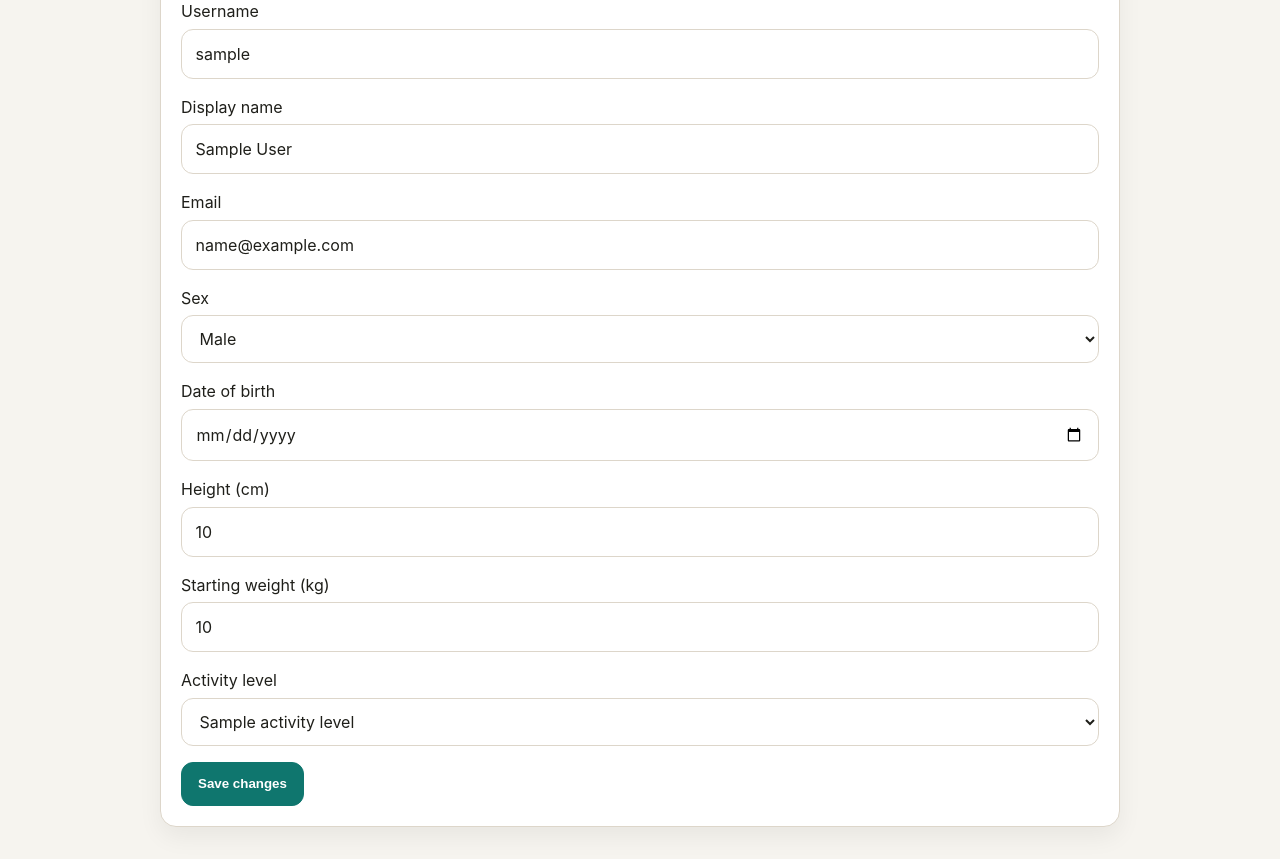
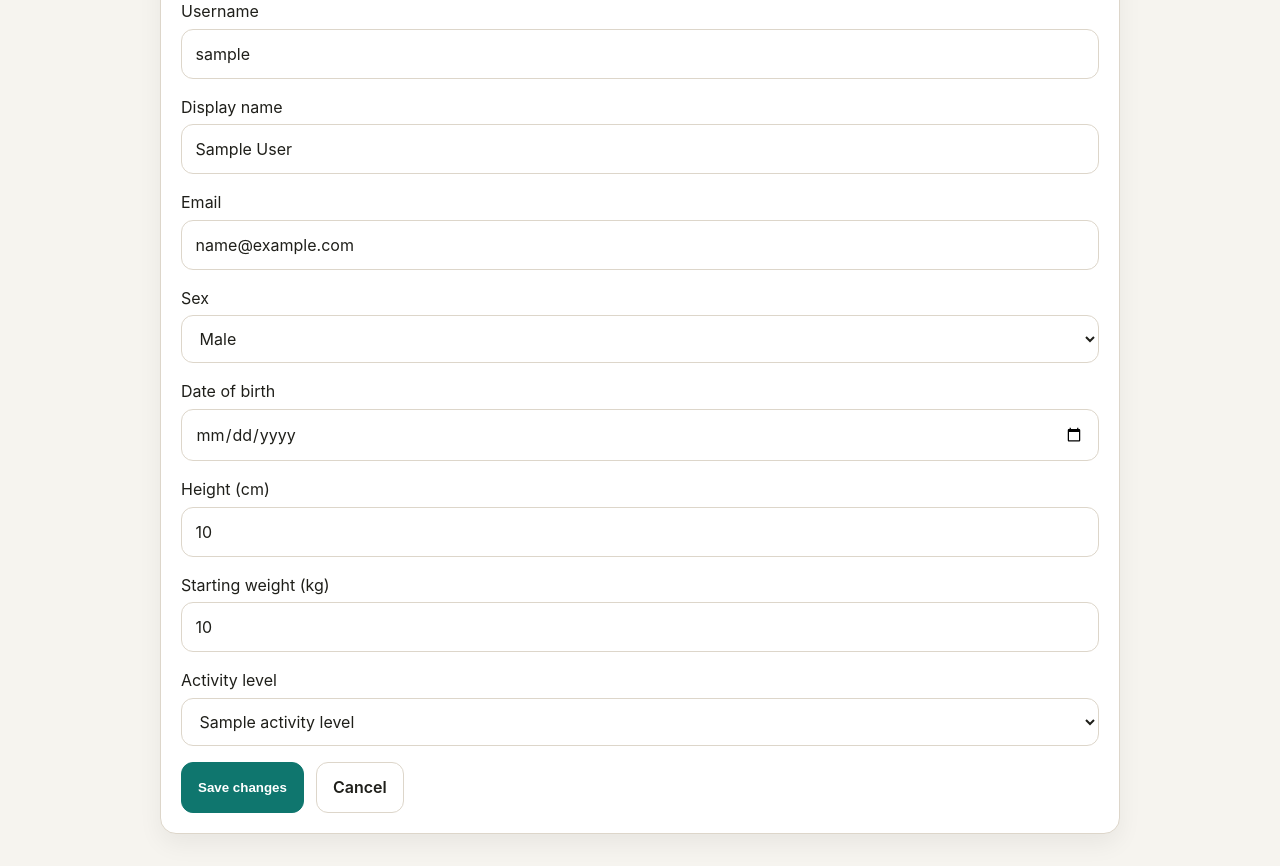
Before and after one commit to Kaleidoscopio/nutrition_agent, a FastAPI app: template app/templates/settings.html in a window 1280 px wide. Shown: the part 204-1070 px from the top of the page. Run offline with FastAPI, Linux system fonts and the light colour scheme; the template is opened without the code that fills it: most values are stand-ins (such as "Sample title", 1, 10 or a date in 2020).

Commit message:
Added Cancel Buttons to Body Metrics and Settings Pages

```diff
--- a/app/templates/body_metrics.html
+++ b/app/templates/body_metrics.html
@@ -43,6 +43,7 @@
 
         <div class="inline-edit-buttons">
             <button type="submit" class="btn btn-primary">Save metrics</button>
+            <a href="/dashboard" class="btn btn-secondary">Cancel</a>
         </div>
     </form>
 </section>
--- a/app/templates/settings.html
+++ b/app/templates/settings.html
@@ -71,6 +71,7 @@
 
         <div class="inline-edit-buttons">
             <button type="submit" class="btn btn-primary">Save changes</button>
+            <a href="/dashboard" class="btn btn-secondary">Cancel</a>
         </div>
     </form>
 </section>
```
